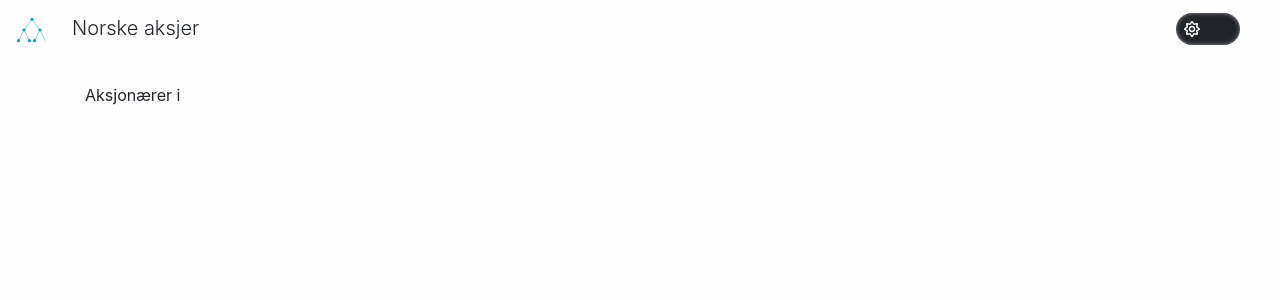
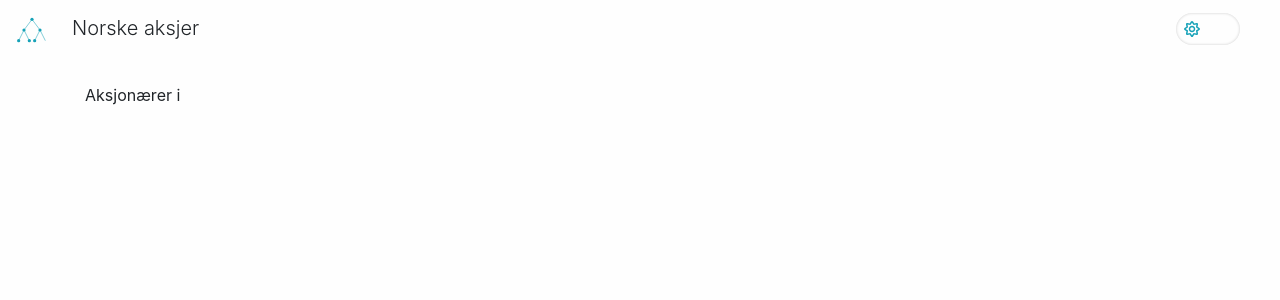
Before and after one commit to nilseng/aksjegrafen, a React (Create React App) app in the folder client/: page /company in a window 1280 px wide. Shown: the top 300 px of the page. Built offline with nearby package versions, Linux system fonts and the light colour scheme.

Commit message:
improving styling and fixing a wierd bug in case ownership count is 0

```diff
--- a/client/src/components/Landing.tsx
+++ b/client/src/components/Landing.tsx
@@ -89,7 +89,7 @@ export const Landing = () => {
             }}
           >
             <StatCard label="aksjeselskaper" stat={companyCount} />
-            <Form.Group className="w-100 mt-sm-5 mt-2">
+            <Form.Group className="w-100 mt-5 px-3">
               <Form.Control
                 name="peakSearchTerm"
                 type="text"
@@ -99,6 +99,7 @@ export const Landing = () => {
                   borderColor: "transparent",
                   color: theme.text,
                   ...theme.lowering,
+                  borderRadius: "4rem",
                 }}
                 onChange={(e) => handleCompanySearch(e)}
               ></Form.Control>
@@ -153,7 +154,7 @@ export const Landing = () => {
             }}
           >
             <StatCard label="aksjonærer" stat={shareholderCount} />
-            <Form.Group className="w-100 mt-sm-5 mt-2">
+            <Form.Group className="w-100 mt-5 px-3">
               <Form.Control
                 name="peakSearchTerm"
                 type="text"
@@ -163,6 +164,7 @@ export const Landing = () => {
                   borderColor: "transparent",
                   color: theme.text,
                   ...theme.lowering,
+                  borderRadius: "4rem",
                 }}
                 onChange={(e) => handleShareholderSearch(e)}
               ></Form.Control>
--- a/client/src/components/OwnershipChart/OwnershipChart.tsx
+++ b/client/src/components/OwnershipChart/OwnershipChart.tsx
@@ -271,17 +271,17 @@ const TreeNode = ({
             fontStyle={"bold"}
           />
         )}
-      {!(data as IOwnership)?.company &&
-        !(data as IOwnership)?.shareholder &&
-        ownerCount && (
+      {!(data as IOwnership)?.company && !(data as IOwnership)?.shareholder && (
         <Text
           x={x - width / 2}
           y={y - height / 2 + 4 + 24}
           width={width}
           text={
-              ownerCount === 1
-                ? `${ownerCount.toLocaleString()} aksjonær`
-                : `${ownerCount.toLocaleString()} aksjonærer`
+            ownerCount
+              ? ownerCount === 1
+                ? `${ownerCount?.toLocaleString()} aksjonær`
+                : `${ownerCount?.toLocaleString()} aksjonærer`
+              : ""
           }
           fill={theme.primary}
           align={"left"}
--- a/client/src/components/StatCard.tsx
+++ b/client/src/components/StatCard.tsx
@@ -20,7 +20,7 @@ export const StatCard = ({ label, stat }: IProps) => {
       }}
     >
       <p className="h4">{stat?.toLocaleString()}</p>
-      <p className="font-weight-bold m-0" style={{ color: theme.primary }}>
+      <p className="m-0" style={{ color: theme.primary }}>
         {label}
       </p>
     </div>
--- a/client/src/components/ThemeButton.tsx
+++ b/client/src/components/ThemeButton.tsx
@@ -12,18 +12,15 @@ export const ThemeButton = ({ theme, setTheme }: IProps) => {
   return (
     <div
       style={{
-        backgroundColor: theme.text,
+        backgroundColor: theme.backgroundColor,
         width: "4rem",
         height: "2rem",
-        borderRadius: "4rem",
         cursor: "pointer",
         display: "flex",
         justifyContent: "center",
         alignItems: "center",
-        boxShadow:
-          theme.id === "light"
-            ? "inset 0px 0px 4px 0px rgba(255,255,255,0.5)"
-            : "inset 0px 0px 4px 0px rgba(0,0,0,0.5)",
+        ...theme.lowering,
+        borderRadius: "4rem",
       }}
       onClick={() => {
         localStorage.setItem("theme", theme.id === "light" ? "dark" : "light");
@@ -33,7 +30,7 @@ export const ThemeButton = ({ theme, setTheme }: IProps) => {
       <FontAwesomeIcon
         className="mx-2"
         icon={faSun}
-        color={theme.background}
+        color={theme.primary}
         style={{ visibility: theme.id === "light" ? "visible" : "hidden" }}
       />
       <FontAwesomeIcon
--- a/client/src/theming/theme.ts
+++ b/client/src/theming/theme.ts
@@ -10,7 +10,7 @@ export const theming = {
             borderRadius: 8,
         },
         lowering: {
-            boxShadow: "inset 0px 0px 2px 0px rgba(0,0,0,0.2)",
+            boxShadow: "inset 0px 0px 3px 0px rgba(0,0,0,0.2)",
             borderRadius: 8,
         },
         primary: '#17a2b8',
@@ -28,7 +28,7 @@ export const theming = {
             borderRadius: 8,
         },
         lowering: {
-            boxShadow: "inset 0px 0px 2px 0px rgba(255,255,255,0.2)",
+            boxShadow: "inset 0px 0px 3px 0px rgba(255,255,255,0.2)",
             borderRadius: 8,
         },
         primary: '#17a2b8',
```
Lines whose indentation alone changed are shown as unchanged.
